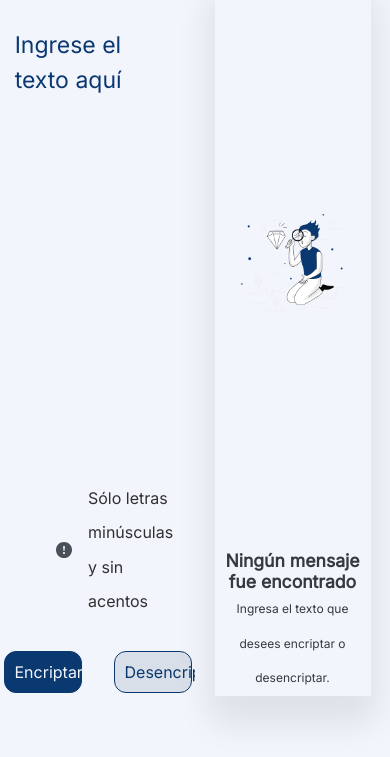
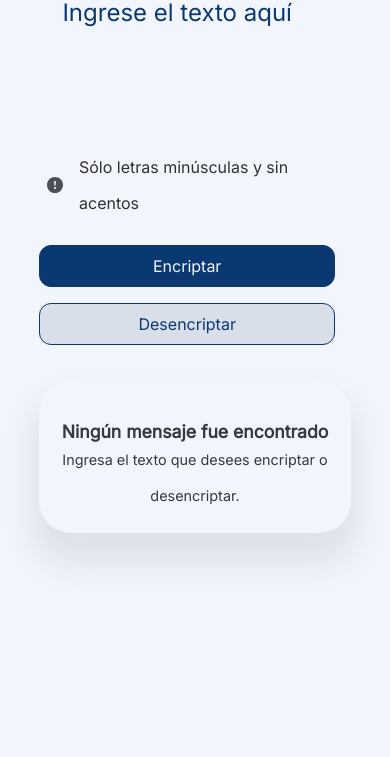
Before and after one commit to jo-yanez/Challenge-ONE---Encriptador-de-texto, a plain HTML site: page index.html in a window 390 px wide. Shown: the part 87-844 px from the top of the page. Drawn offline with Linux system fonts and the light colour scheme.

Commit message:
Actualiza responsividad

```diff
--- a/css/style.css
+++ b/css/style.css
@@ -3,7 +3,7 @@
 	--color-secundario: #D8DFE8;
 	--color-terciario: #F3F5FC;
 	--color-cuaternario: #343A40;
-	--color-alerta: #a30000;
+	--color-alerta: #680000;
 	--fuente-inter: 'Inter', sans-serif;
 	}
 
@@ -11,7 +11,7 @@
 * {
 	background-color: var(--color-terciario);
 	font-family: var(--fuente-inter);
-	font-size: 23px;
+	font-size: 24px;
 	font-weight: 400;
 	line-height: 150%;
 	font-style: normal;
@@ -23,8 +23,12 @@ main {
 }
 
 #seccion_lateral {
+	display: flex;
 	height: 100vh;
 	width: 50%;
+	flex-direction: column;
+	justify-content: center;
+	align-items: center;
 }
 
 #div_logo {
@@ -40,7 +44,7 @@ main {
 
 #seccion_encriptacion {
 	height: 90%;
-	width: 100%;
+	width: 80%;
 }
 
 #div_caja_texto {
@@ -63,16 +67,15 @@ main {
 
 #div_advertencia {
 	width: 100%;
-
 }
 
 #div_caja_advertencia {
+	margin: 0;
 	max-width: 85%;
 	font-size: 1rem;
 	display: inline-flex;
 	align-items: center;
-	margin-left: 2.5rem;
-	padding: 1rem;
+	padding: 0.5rem;
 	gap: 1rem;
 }
 
@@ -94,14 +97,14 @@ main {
 #div_botones {
 	width: 100%;
 	display: flex;
-	justify-content: center;
+	justify-content: space-between;
 	align-items: center;
 	padding: 1rem 0;
-	gap: 2rem;
+	gap: 1rem;
 }
 
 .boton {
-	width: 40%;
+	width: 50%;
 	height: 80%;
 	padding: 10px;
 	font-size: 1rem;
@@ -129,20 +132,12 @@ main {
 
 /* 	lado derecho */
 
-#seccion_lateral {
-	display: flex;
-	height: 100vh;
-	width: 50%;
-	flex-direction: column;
-	justify-content: center;
-	align-items: center;
-}
-
 #div_desencriptar {
-	width: 80%;
-	height: 85%;
+	width: 70%;
+	height: 75%;
+	padding: 5%;
 	box-shadow: 0px 24px 32px 8px rgba(0, 0, 0, 0.08);
-	border-radius: 12px;
+	border-radius: 32px;
 }
 
 #div_imagen_texto {
@@ -151,10 +146,14 @@ main {
 	justify-content: center;
 	height: 80%;
 	border-radius: 12px;
+	width: 100%;
 }
 
 #imagen {
-	display: block;
+	height: 70%;
+	width: 70%;
+	justify-content: center;
+	object-fit: contain;
 }
 
 #caja_texto_respuesta {
@@ -168,13 +167,6 @@ main {
 
 #caja_texto_respuesta:focus {
 	outline: none;
-}
-
-#div_desencriptar img{
-	height: 70%;
-	width: 70%;
-	justify-content: center;
-	object-fit: scale-down;
 }
 
 #advertencia_respuesta {
@@ -198,7 +190,7 @@ main {
 	align-self: stretch;
 	color: var(--color-cuaternario);
 	text-align: center;
-	font-size: 12px;
+	font-size: 0.9rem;
 	font-style: normal;
 }
 
@@ -224,3 +216,53 @@ main {
 .mostrar {
 	display: block;
 }
+
+@media (max-width: 770px) {
+	#div_logo {
+		height: 20%;
+	}
+
+	main {
+		flex-direction: column;
+		gap: 20px;
+	}
+
+	#seccion_lateral {
+		width: auto;
+		height: auto;
+	}
+
+	#div_botones {
+		width: 95%;
+	}
+
+	#imagen {
+		display: none;
+	}
+
+	#div_imagen_texto {
+        height: auto;
+        min-height: 20px
+    }
+
+	#caja_texto_respuesta {
+        width: 100%;
+        height: 100%;
+        display: none;
+    }
+
+	#boton_copiar {
+		width: 95%;
+	}
+}
+
+
+@media (max-width: 400px) {
+	#div_botones {
+		flex-direction: column;
+	}
+
+	.boton {
+		width: 100%;
+	}
+}
--- a/funciones.js
+++ b/funciones.js
@@ -103,7 +103,9 @@ function mostrarAdvertencia(mensaje) {
     advertencia.textContent = mensaje;
     document.getElementById("div_caja_advertencia").classList.add("caja_error");
     document.getElementById("caja_texto").focus();
-    imagen.style.display = "block";
+    if (window.innerWidth > 770) {
+        imagen.style.display = "block";
+    }
     cajaMensajeNoEncontrado.style.display = "block";
     cajaTextoRespuesta.style.display = "none";
     cajaBotonCopiar.style.display = "none";
@@ -111,7 +113,12 @@ function mostrarAdvertencia(mensaje) {
 
 
 function actualizarInterfaz() {
-    imagen.style.display = "none";
+    if (window.innerWidth > 770) {
+        imagen.style.display = "none";
+    } else {
+        imagen.style.display = "none";
+        document.getElementById('div_imagen_texto').style.display = "block";
+    }
     cajaMensajeNoEncontrado.style.display = "none";
     cajaTextoRespuesta.style.display = "block";
 }
```
